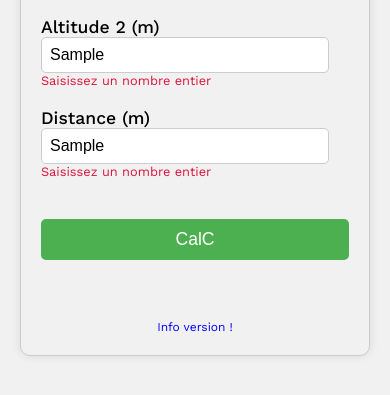
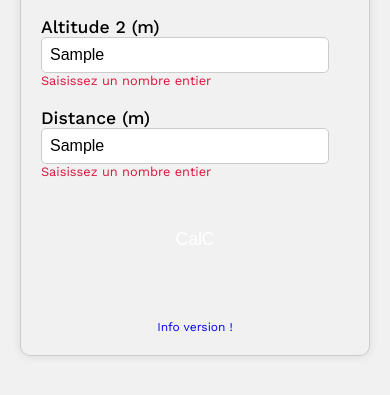
Before and after one commit to devloben/calc-pente, a plain HTML site: page index.html in a window 390 px wide. Both pictures are taken after typing "Sample", "Sample", "Sample" into the empty fields and a click on the button "CalC". Shown: the part 163-558 px from the top of the page. Drawn offline with nearby package versions, Linux system fonts and the light colour scheme.

Commit message:
Correction de la couleur du focus du bouton Version sur mobile

```diff
--- a/styles.css
+++ b/styles.css
@@ -100,6 +100,13 @@ form button:hover {
   filter: brightness(0.9);
 }
 
+form button:focus {
+  outline: none;
+  background-color: transparent;
+}
+
+
+
 .results {
   text-align: center;
   font-style: oblique;
```
